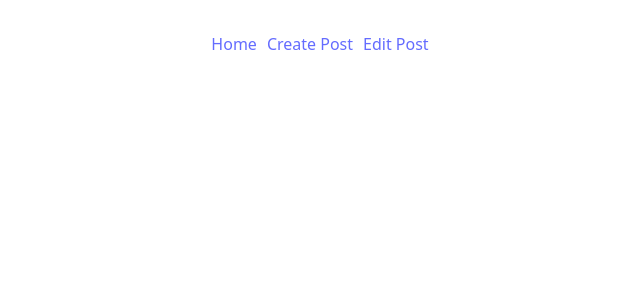
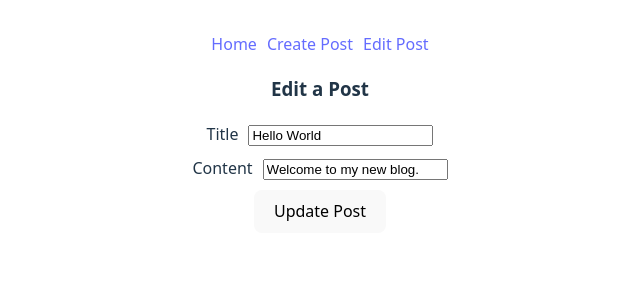
Before and after one commit to sai02-creator/Blog-app, a React (Vite) app: page /edit-post/1 in a window 1280 px wide. Shown: the top 300 px of the page, without its empty margins (352-992 px from the left). Built offline with nearby package versions, Linux system fonts and the light colour scheme.

Commit message:
fix: correct post update logic in PostContext

```diff
--- a/src/App.jsx
+++ b/src/App.jsx
@@ -16,7 +16,7 @@ function App() {
      <Routes>
       <Route path='/' element={<Home/>}/>
       <Route path='/create-post' element={<CreatePost/>}/>
-      <Route path='/edit-post:id' element={<EditPost/>}/>
+      <Route path='/edit-post/:id' element={<EditPost/>}/>
      </Routes>
      </PostProvider>
     </div>
--- a/src/contexts/PostContext.jsx
+++ b/src/contexts/PostContext.jsx
@@ -22,9 +22,17 @@ function addPost (newPost) {
     setPosts((prev) => [...prev, {...newPost, id: lastId + 1}]);
 
 }
+function findPostById(id) {
+    return posts.find((post) => post.id === id);
 
+}
 
-    return <PostContext.Provider value={{ posts, addPost }}> {props.children} </PostContext.Provider>
+function updatePost(updatedPost) {
+    setPosts((prev) => prev.map((post) => (post.id === updatedPost.id ? updatedPost: post))
+);
+
+}
+    return <PostContext.Provider value={{ posts, addPost, findPostById, updatePost }}> {props.children} </PostContext.Provider>
 }
 
 export default PostProvider;
--- a/src/pages/EditPost.jsx
+++ b/src/pages/EditPost.jsx
@@ -1,5 +1,75 @@
+import { useForm } from "react-hook-form";
+import { PostContext } from "../contexts/PostContext";
+import { useParams } from "react-router-dom";
+import { useContext, useEffect } from "react";
+
 function EditPost() {
-    return <div> EditPost Page </div>;
+  const {
+    register,
+    handleSubmit,
+    formState: { errors },reset,
+  } = useForm();
+
+  const { id } = useParams();
+
+  const { findPostById, updatePost } = useContext(PostContext);
+
+  const post = findPostById(Number(id));
+
+ useEffect(() => {
+  if (post) {
+  reset({title: post.title, content: post.content });
+ }
+}, [post]);
+
+  function onSubmit(data) {
+    updatePost({...data, id: Number(id) })
+
+  }
+  if (!post) return <p>Post Not Found</p>
+
+  return (
+    <div>
+      <h3>Edit a Post</h3>
+      <form onSubmit={handleSubmit(onSubmit)}>
+        <div>
+          <label style={{ marginRight: 10 }}>Title</label>
+          <input
+            type="text"
+            placeholder="Post title..."
+            {...register("title", {
+              required: "Title is required",
+              minLength: {
+                value: 3,
+                message: "Title must be at least 3 characters",
+              },
+            })}
+          />
+          {errors.title && <p style={{ color: "red" }}>{errors.title.message}</p>}
+        </div>
+
+        <div style={{ marginTop: 10 }}>
+          <label style={{ marginRight: 10 }}>Content</label>
+          <input
+            type="text"
+            placeholder="Post content..."
+            {...register("content", {
+              required: "Content is required",
+              minLength: {
+                value: 10,
+                message: "Content must be at least 10 characters",
+              },
+            })}
+          />
+          {errors.content && <p style={{ color: "red" }}>{errors.content.message}</p>}
+        </div>
+
+        <button type="submit" style={{ marginTop: 10 }}>
+          Update Post
+        </button>
+      </form>
+    </div>
+  );
 }
 
 export default EditPost;
```
